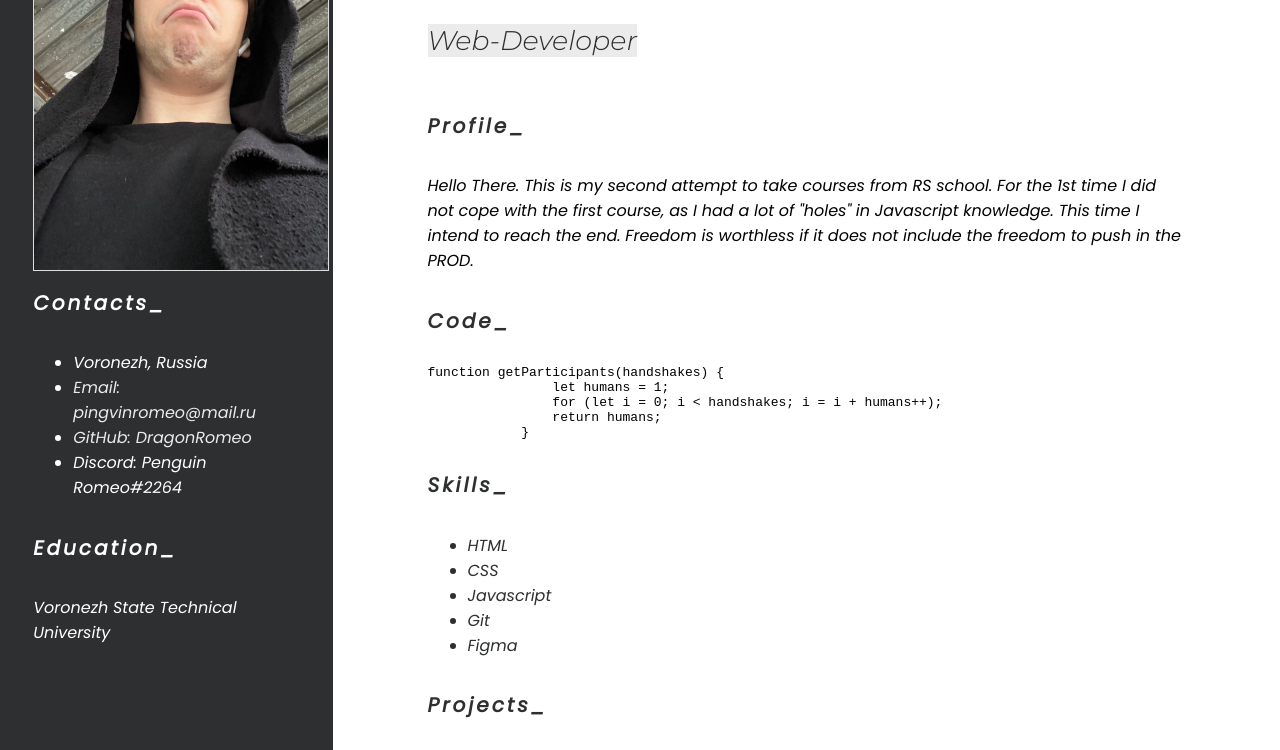
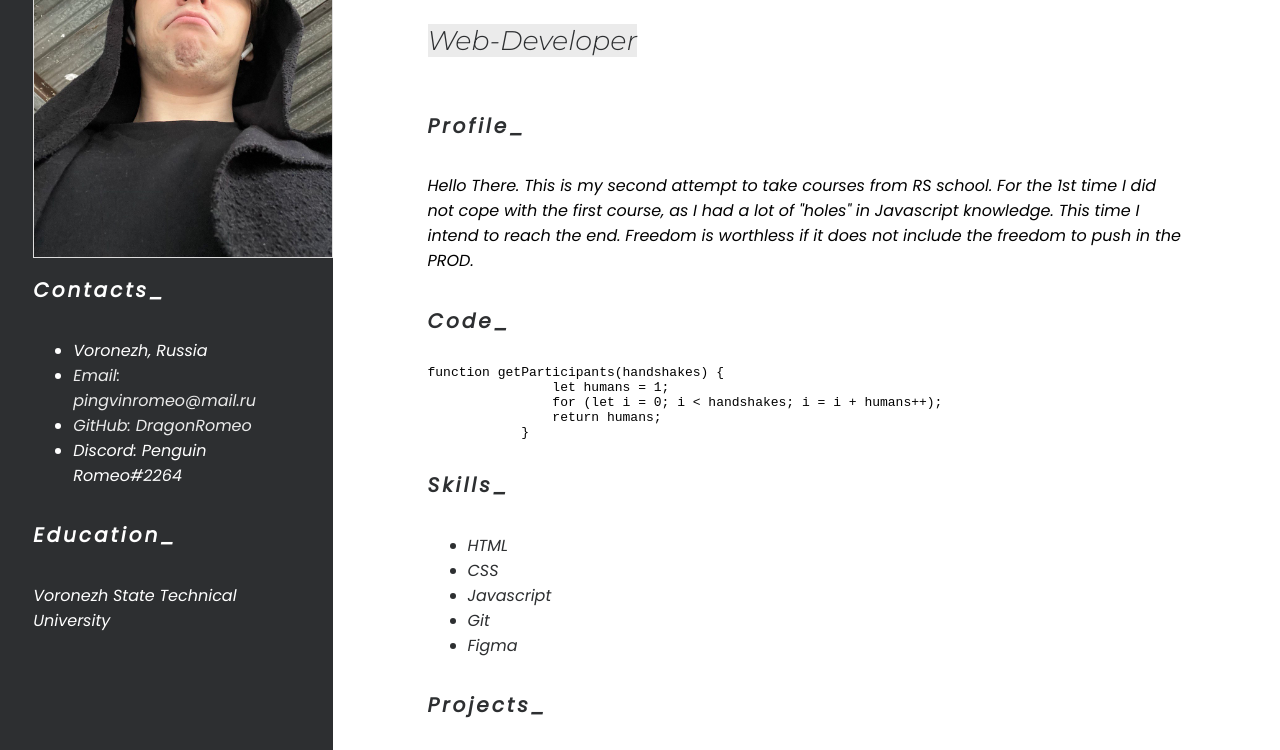
Before and after one commit to DragonRomeo/rsschool-cv, a plain HTML site: page index.html in a window 1280 px wide. Shown: the part 241-991 px from the top of the page. Drawn offline with Linux system fonts and the light colour scheme.

Commit message:
feat: improve avatar photo size

```diff
--- a/style.css
+++ b/style.css
@@ -1,4 +1,5 @@
 @import url("https://fonts.googleapis.com/css2?family=Montserrat:ital,wght@1,300&family=Poppins:ital@1&display=swap");
+
 /* font-family: 'Poppins', sans-serif; */
 /* font-family: 'Montserrat', sans-serif; */
 html {
@@ -52,7 +53,7 @@ html {
 }
 
 .nav-link2 {
-  color:#2d2f31;
+  color: #2d2f31;
   text-decoration: none;
   cursor: pointer;
 }
@@ -61,6 +62,7 @@ html {
   transition: 0.5s;
   color: darkgray;
 }
+
 .black {
   color: #2d2f31;
   font-size: 20px;
@@ -92,27 +94,25 @@ html {
   flex-direction: column;
   align-items: center;
 }
+
 .name {
   font-size: 64px;
   margin-bottom: 10px;
-  /* line-height: 40px; */
   color: #2d2f31;
   font-weight: 400;
   font-family: "Poppins";
 }
 
 .avatar {
-  width: 296px;
-  height: 432px;
-  /* border-radius: 8px; */
+  width: 300px;
   border: 1px solid #ddd;
-  /* position: relative; */
-  /* right: 50px; */
+  object-fit: contain;
+  margin-top: 20px;
+
 }
 
 .profession {
   font-size: 27px;
-  /* line-height: 58px; */
   color: #2d2f31;
   background-color: #ebebeb;
   font-weight: 500;
@@ -151,6 +151,7 @@ html {
 .white {
   color: #ffffff;
 }
+
 .main-container {
   display: flex;
   flex-wrap: wrap;
@@ -173,6 +174,7 @@ html {
   /* align-items: center; */
   height: 50px;
 }
+
 .rss-img {
   width: 100px;
   height: 100px;
```
